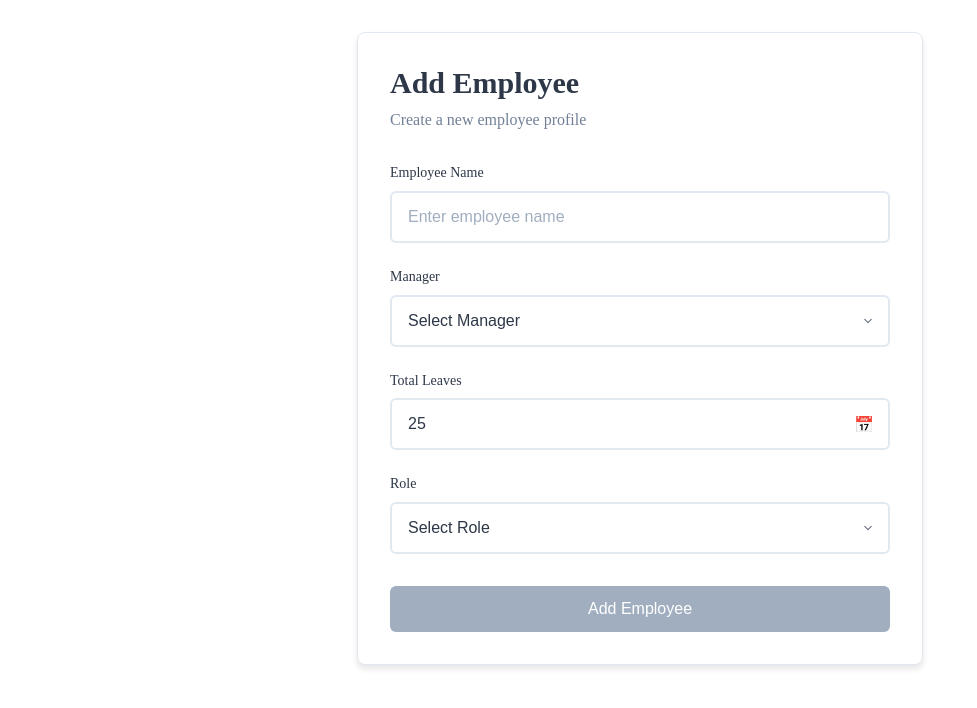
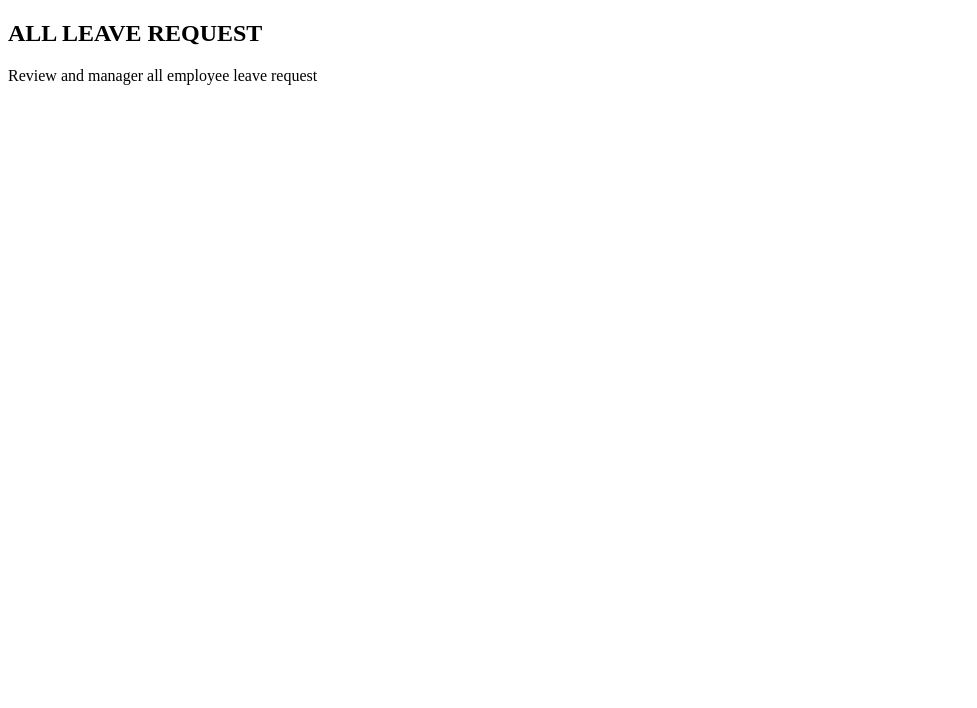
Before and after one commit to benedictEnjambre/leave-applications-system-frontend, an Angular app: page / in a window 1280 px wide. Shown: the top 708 px of the page, without its empty margins (0-977 px from the left). Built offline with nearby package versions, Linux system fonts and the light colour scheme.

Commit message:
Main page component

```diff
--- a/src/app/app.component.html
+++ b/src/app/app.component.html
@@ -7,5 +7,5 @@
 <!-- * * * * * * * * * * End of Placeholder  * * * * * * * * * * * * -->
 <!-- * * * * * * * * * * * * * * * * * * * * * * * * * * * * * * * * -->
 
-
+<app-main-page/>
 <router-outlet />
--- a/src/app/app.component.ts
+++ b/src/app/app.component.ts
@@ -1,10 +1,11 @@
 import { Component } from '@angular/core';
 import { RouterOutlet } from '@angular/router';
+import {MainPageComponent} from './main-page/main-page.component';
 
 @Component({
   selector: 'app-root',
   standalone: true,
-  imports: [RouterOutlet],
+  imports: [RouterOutlet, MainPageComponent],
   templateUrl: './app.component.html',
   styleUrl: './app.component.scss'
 })
--- a/src/app/app.routes.ts
+++ b/src/app/app.routes.ts
@@ -1,5 +1,6 @@
 import { Routes } from '@angular/router';
 import {CreateUserComponent} from './create-user/create-user.component';
+import {AppComponent} from './app.component';
 
 export const routes: Routes = [
   {
@@ -9,6 +10,5 @@ export const routes: Routes = [
         path:'create-employee', component: CreateUserComponent
       }
     ]
-  },
-  {path:'**',component: CreateUserComponent}
+  }
 ];
--- a/src/app/create-user/create-user.component.html
+++ b/src/app/create-user/create-user.component.html
@@ -1,4 +1,3 @@
-
 <div class="form-container">
   <div class="form-header">
     <h1 class="form-title">Add Employee</h1>
@@ -21,15 +20,13 @@
     <!-- Manager Field -->
     <div class="form-group">
       <label for="manager" class="form-label">Manager</label>
-          <select
-            id="manager"
-            formControlName="manager"
-            class="form-select"
-          >
+      <select id="manager" formControlName="manager" class="form-select">
         <option value="" disabled>Select Manager</option>
-            <option *ngFor="let manager of managers" [value]="manager.id">
+        @for (manager of managers; track manager.id) {
+          <option [value]="manager.id">
             {{ manager.name }}
           </option>
+        }
       </select>
     </div>
 
@@ -52,15 +49,13 @@
     <!-- Role Field -->
     <div class="form-group">
       <label for="role" class="form-label">Role</label>
-          <select
-            id="role"
-            formControlName="role"
-            class="form-select"
-          >
+      <select id="role" formControlName="role" class="form-select">
         <option value="" disabled>Select Role</option>
-            <option *ngFor="let role of roles" [value]="role.id">
+        @for (role of roles; track role.id) {
+          <option [value]="role.id">
             {{ role.name }}
           </option>
+        }
       </select>
     </div>
 
@@ -71,8 +66,12 @@
         class="btn-primary"
         [disabled]="employeeForm.invalid || isSubmitting"
       >
-            <span *ngIf="isSubmitting" class="loading-spinner"></span>
-            {{ isSubmitting ? 'Adding Employee...' : 'Add Employee' }}
+        @if (isSubmitting) {
+          <span class="loading-spinner"></span>
+          Adding Employee...
+        } @else {
+          Add Employee
+        }
       </button>
     </div>
   </form>
--- /dev/null
+++ b/src/app/main-page/main-page.component.html
@@ -0,0 +1,2 @@
+<h2>ALL LEAVE REQUEST</h2>
+<p>Review and manager all employee leave request</p>
```
Also changed, not shown: src/app/main-page/main-page.component.ts (added, +12 -0 lines), src/app/main-page/main-page.component.scss (added), 1 other file (tests, documents, lock files or other folders). Lines whose indentation alone changed are shown as unchanged.
